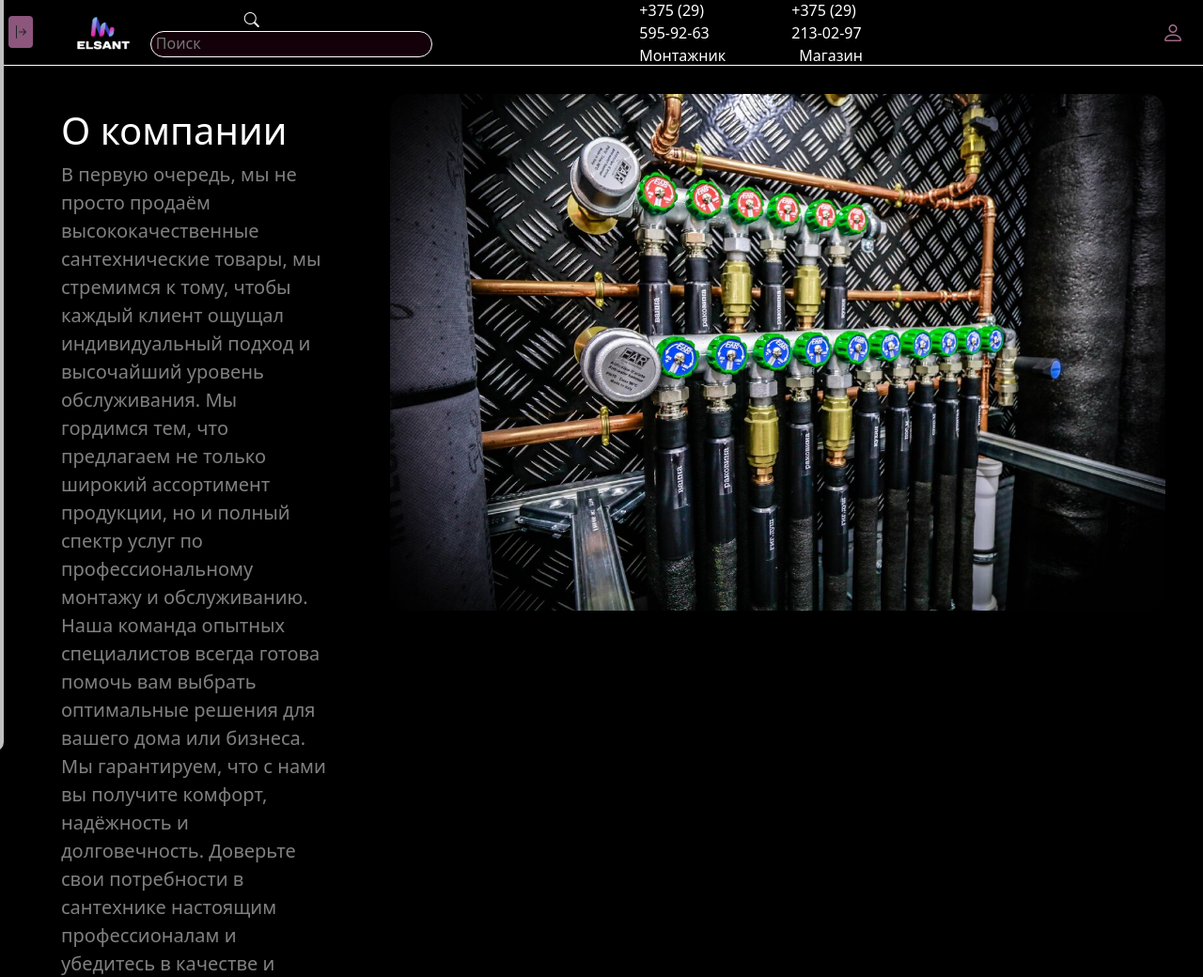
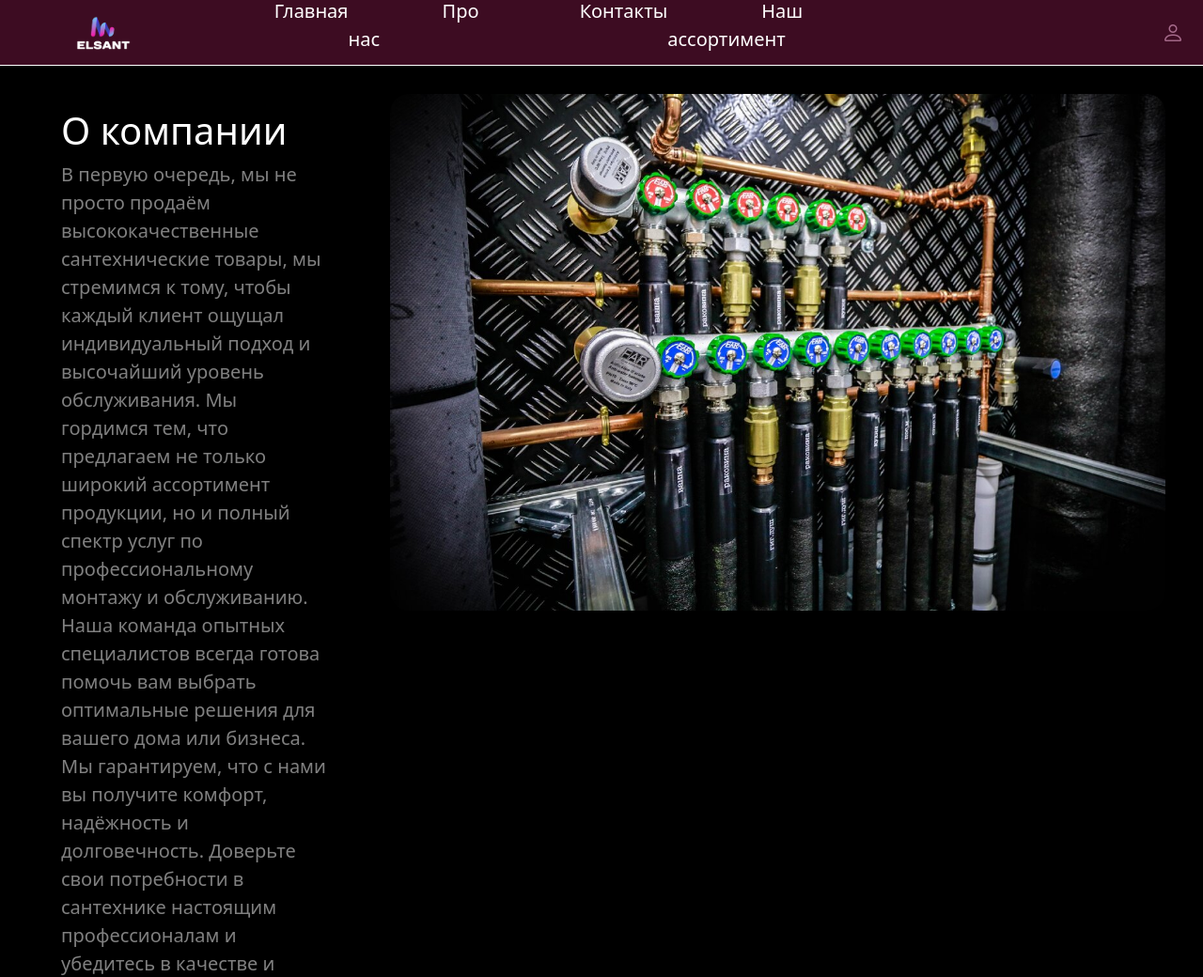
Before and after one commit to ASAFGracia/elsant, a Django app: page / in a window 1280 px wide. Shown: the top 1040 px of the page at 94% size. Run offline with Django 5.2, Linux system fonts and the light colour scheme.

Commit message:
2.0.4 начал делать всё по новой

```diff
--- a/main/static/main/css/main.css
+++ b/main/static/main/css/main.css
@@ -160,36 +160,6 @@ footer {
 
 #app {
 	margin-left: 50px;
-}
-
-.numbers-header p{
-	transition: color ease 0.5s;
-	display: flex;
-	flex-direction: column;
-	align-items: center;
-	color: #fff;
-	padding: 0;
-	margin: 0 0 0 200px;
-}
-
-.numbers-header p:hover {
-	color: #9C4E73;
-	cursor: pointer;
-}
-
-.numbers-header1 p{
-	transition: color ease 0.5s;
-	display: flex;
-	flex-direction: column;
-	align-items: center;
-	color: #fff;
-	padding: 0;
-	margin: 0 0 0 50px;
-}
-
-.numbers-header1 p:hover {
-	color: #9C4E73;
-	cursor: pointer;
 }
 
 header div:not(:first-child){
@@ -553,3 +523,25 @@ footer:hover {
 	font-family: "Montserrat", sans-serif;
 	font-size: 16px;
 }
+
+.ul-menu ul>a {
+    text-decoration: none;
+    color: white;
+    text-align: left;
+    list-style-type: none;
+    font-size: 20px;
+}
+
+.ulingen li {
+	display: inline;
+	margin-left: 50px;
+	margin-top: 20px;
+}
+
+.ulingen li:first-child {
+	margin-left: 100px;
+}
+
+.ulingen {
+	display: flex;
+}
--- a/main/templates/main/base.html
+++ b/main/templates/main/base.html
@@ -26,26 +26,13 @@
     <div class="head-div">
         <a href="{% url 'home' %}"><img class="logo-img-head" src="{% static "main/img/logo666.png" %}" alt="LOGO"></a>
     </div>
-    <div>
-        <div class="gen-search">
-            <i id="bi-search" class="bi bi-search"></i><label for="search-form"></label><input id="search-form" placeholder="Поиск" class="form">
-        </div>
-    </div>
-    <div class="numbers-header">
-        <div>
-            <p>+375 (29) 595-92-63</p>
-        </div>
-        <div>
-            <p>Монтажник</p>
-        </div>
-    </div>
-    <div class="numbers-header1">
-        <div>
-            <p>+375 (29) 213-02-97</p>
-        </div>
-        <div>
-            <p>Магазин</p>
-        </div>
+    <div class="ul-menu">
+        <ul class="ulingen">
+            <a href="{% url 'home' %}" class="ulin1"><li>Главная</li></a>
+            <a href="{% url 'about' %}" class="ulin2"><li> Про нас</li></a>
+            <a href="{% url 'contacts' %}" class="ulin3"><li> Контакты</li></a>
+            <a href="{% url 'news_home' %}" class="ulin4"><li> Наш ассортимент</li></a>
+        </ul>
     </div>
     <div>
         <button class="icon-button">
@@ -53,19 +40,7 @@
         </button>
     </div>
 </header>
-    <aside id="sidebar">
-        <div class="toggle-btn"  onClick="openMenu()"><i class="bi bi-arrow-bar-right"></i>
-        </div>
-        <span class="logo-text">ElSant</span>
-        <h3 class="nav">Навигация</h3>
-        <ul>
-            <a href="{% url 'home' %}"><li><i class="bi bi-house"></i> Главная</li></a>
-            <a href="{% url 'about' %}"><li><i class="bi bi-person-rolodex"></i> Про нас</li></a>
-            <a href="{% url 'contacts' %}"><li><i class="bi bi-phone"></i> Контакты</li></a>
-            <a href="{% url 'news_home' %}"><li><i class="bi bi-card-list"></i> Наш ассортимент</li></a>
-            <a href="{% url 'create' %}"><li><button class="dob-tov"><i class="bi bi-database-add"></i> Добавить товар</button></li></a>
-        </ul>
-    </aside>
+
     <main id="content">
         {% block content %}
         {% endblock %}
```
